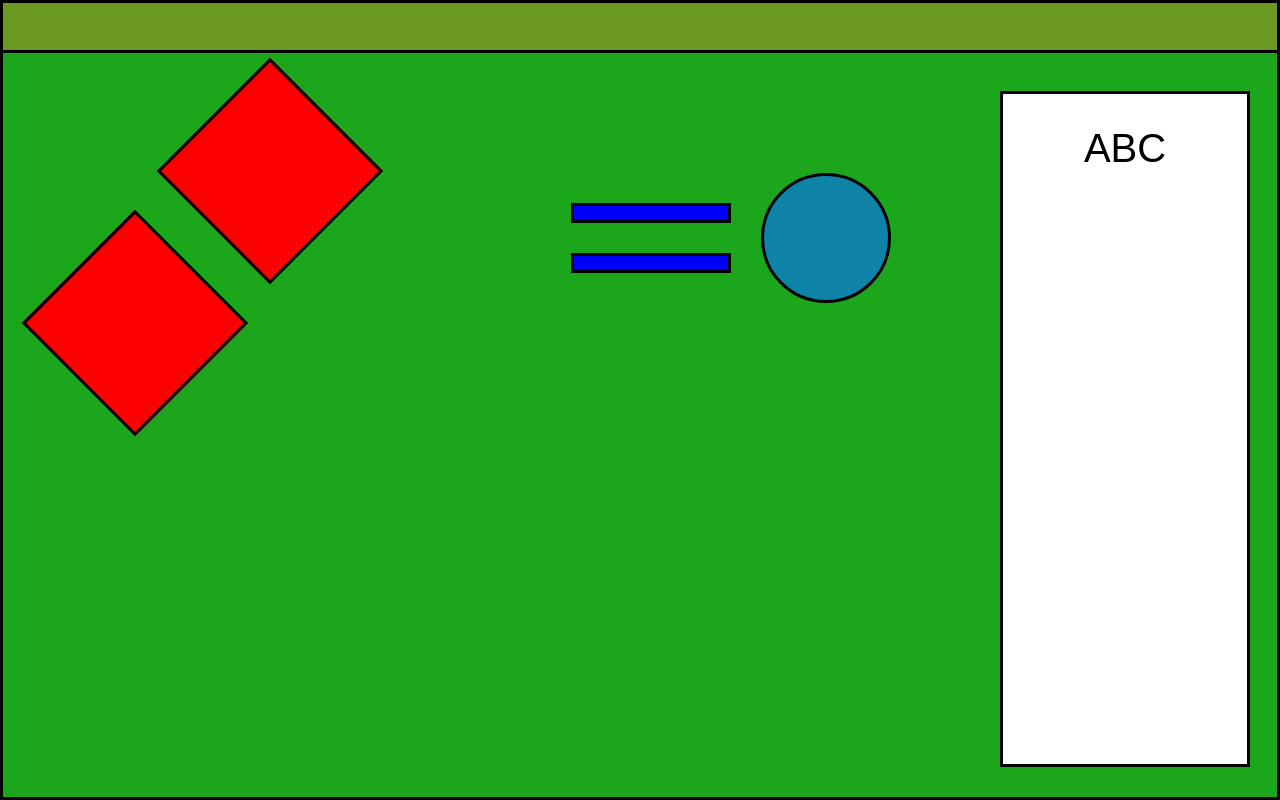
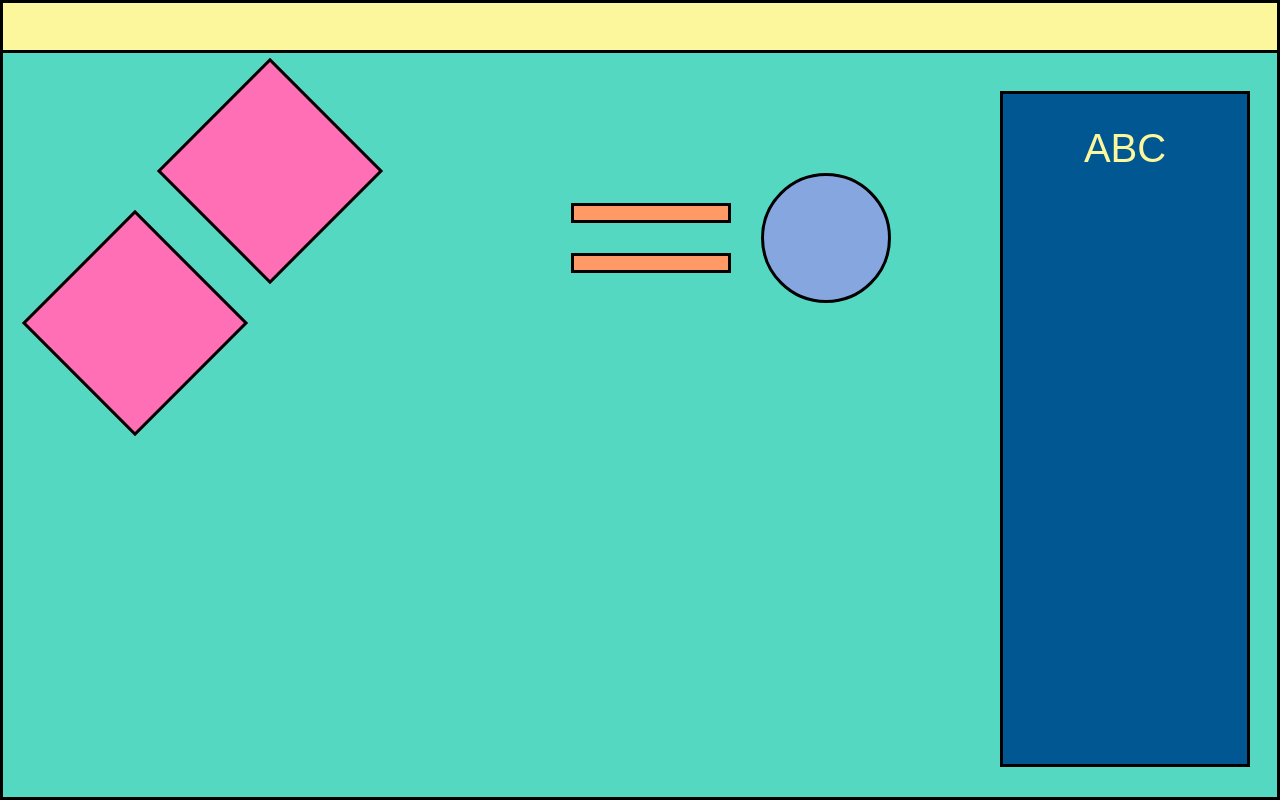
Before and after one commit to sylcym/game-design, a plain HTML site: page index.html in a window 1280 px wide. Drawn offline with Linux system fonts and the light colour scheme.

Commit message:
Update colors, add transitions

```diff
--- a/style.css
+++ b/style.css
@@ -1,12 +1,14 @@
 :root {
-  --bg-main: rgb(28, 166, 28);
-  --bg-header: rgb(106, 152, 32);
-  --bg-square: rgb(255, 0, 0);
-  --bg-lines: rgb(0, 0, 255);
-  --bg-circle: rgb(14, 131, 167);
+  --bg-main: rgb(85, 216, 193);
+  --bg-header: rgb(252, 246, 156);
+  --bg-square: rgb(255, 111, 181);
+  --bg-lines: rgb(255, 153, 102);
+  --bg-circle: rgb(134, 166, 223);
+  --bg-rectangle-medium: rgb(229, 43, 80);
+  --bg-rectangle-large: rgb(0, 87, 146);
   --border-black: rgb(0, 0, 0);
-  --bg-rectangle-medium: rgb(200 55 55);
-  --bg-rectangle-large: rgba(255, 255, 255, 1);
+  --shadow-black: rgba(0, 0, 0, 0.15925);
+  --shadow-yellow: rgb(255, 215, 0);
 }
 
 * {
@@ -55,7 +57,7 @@ body {
   background-color: var(--bg-square);
   border: 0.3rem solid var(--border-black);
   transform: rotate(45deg);
-  transition: transform .3s linear;
+  transition: border-radius .3s linear;
 }
 
 .square-1 {
@@ -66,6 +68,14 @@ body {
 .square-2 {
   top: 2rem;
   left: 3.2rem;
+}
+
+.square:hover {
+  box-shadow:
+    2rem 2rem 2rem var(--shadow-black),
+    inset 5rem 1rem var(--shadow-yellow);
+  background-color: var(--bg-header);
+  border-radius: 100%;
 }
 
 .shapes {
@@ -90,7 +100,22 @@ body {
   list-style-type: none;
   background-color: var(--bg-lines);
   border: 0.3rem solid var(--border-black);
-  cursor: pointer;
+  transition:
+    background-color .3s linear,
+    transform .3s linear;
+}
+
+.equal-sign:hover .equal-line {
+  background-color: var(--bg-rectangle-medium);
+  box-shadow: 2rem 2rem 2rem var(--shadow-black);
+}
+
+.equal-sign:hover .equal-line-1 {
+  transform: rotate(45deg) translate(0, 50%);
+}
+
+.equal-sign:hover .equal-line-2 {
+  transform: rotate(-45deg) translate(0, -50%);
 }
 
 .circle {
@@ -101,6 +126,18 @@ body {
   border-radius: 100%;
   background-color: var(--bg-circle);
   border: 0.3rem solid var(--border-black);
+  transition:
+    border-radius .3s linear,
+    transform .3s linear;
+}
+
+.circle:hover {
+  border-radius: 0;
+  transform: rotate(90deg);
+  box-shadow:
+    2rem 2rem 2rem var(--shadow-black),
+    inset 2rem 2rem var(--bg-header);
+  background: linear-gradient(45deg, var(--bg-circle) 50%, var(--bg-rectangle-large) 50%)
 }
 
 .rectangle {
@@ -110,6 +147,23 @@ body {
   padding-top: 3.2rem;
   background-color: var(--bg-lines);
   border: 0.3rem solid var(--border-black);
+  transition:
+    background-color 0.3s linear,
+    border-radius .3s linear,
+    box-shadow .3s linear;
+}
+
+.rectangle:hover {
+  display: flex;
+  align-items: center;
+  justify-content: flex-end;
+  border-radius: 100%;
+  box-shadow:
+    2rem 2rem 2rem var(--shadow-black),
+    inset 2rem 2rem var(--bg-header),
+    inset 4rem 4rem var(--bg-square),
+    inset 6rem 6rem var(--bg-lines),
+    inset 8rem 8rem var(--bg-main);
 }
 
 .heading {
@@ -117,6 +171,14 @@ body {
   font-weight: 400;
   text-align: center;
   text-transform: uppercase;
+  transition:
+    margin 0.3s linear,
+    transform 0.3s linear,
+    letter-spacing 0.3s linear;
+}
+
+.rectangle:hover .heading {
+  letter-spacing: 2rem;
 }
 
 @media screen and (min-width: 583px) {
@@ -198,12 +260,12 @@ body {
     left: 2.5rem;
   }
 
-  .introduce-list {
-    padding-left: 2rem;
-  }
-
   .rectangle {
     max-width: 25rem;
     background-color: var(--bg-rectangle-large);
   }
+
+  .heading {
+    color: var(--bg-header);
+  }
 }
```
